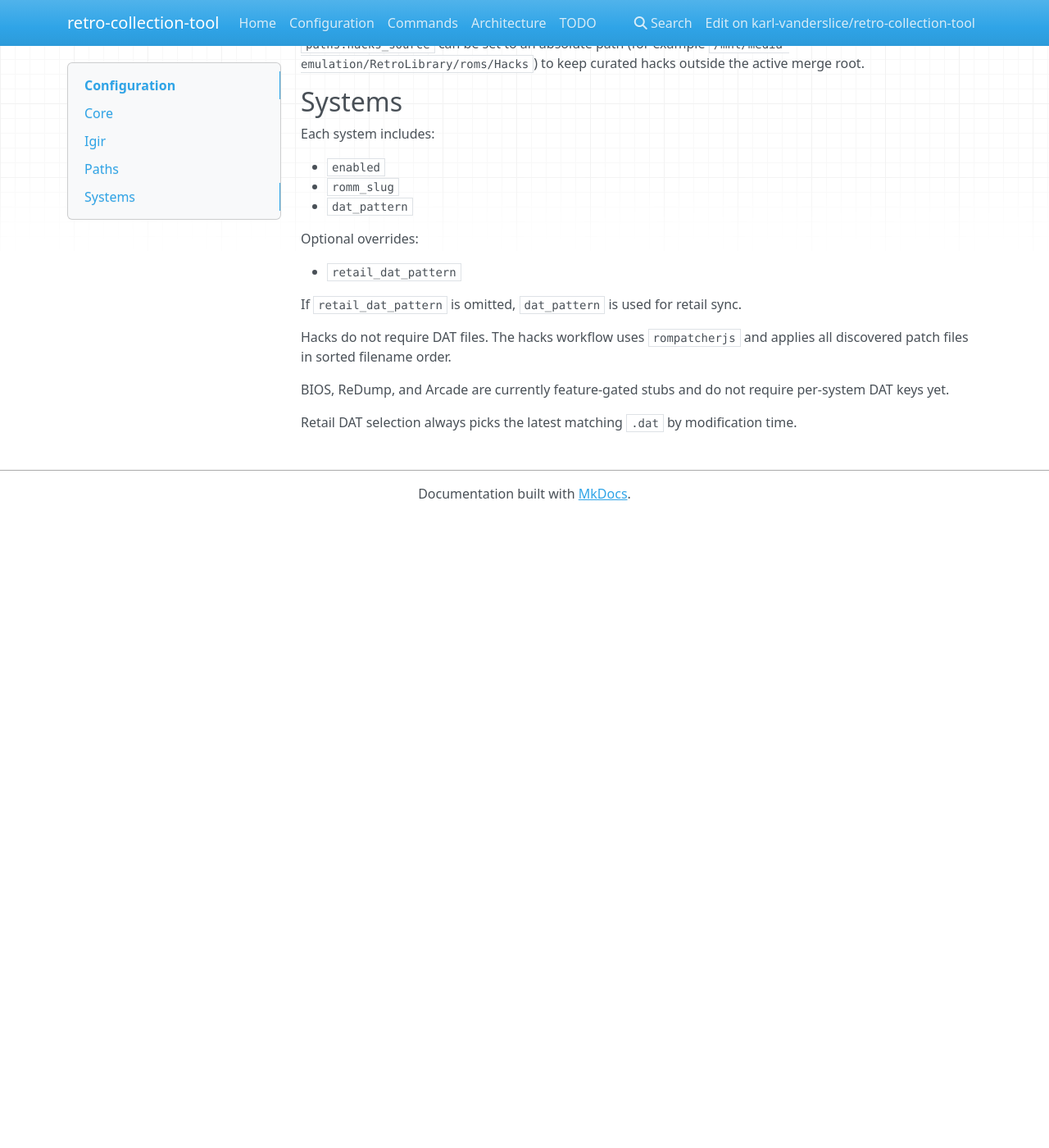
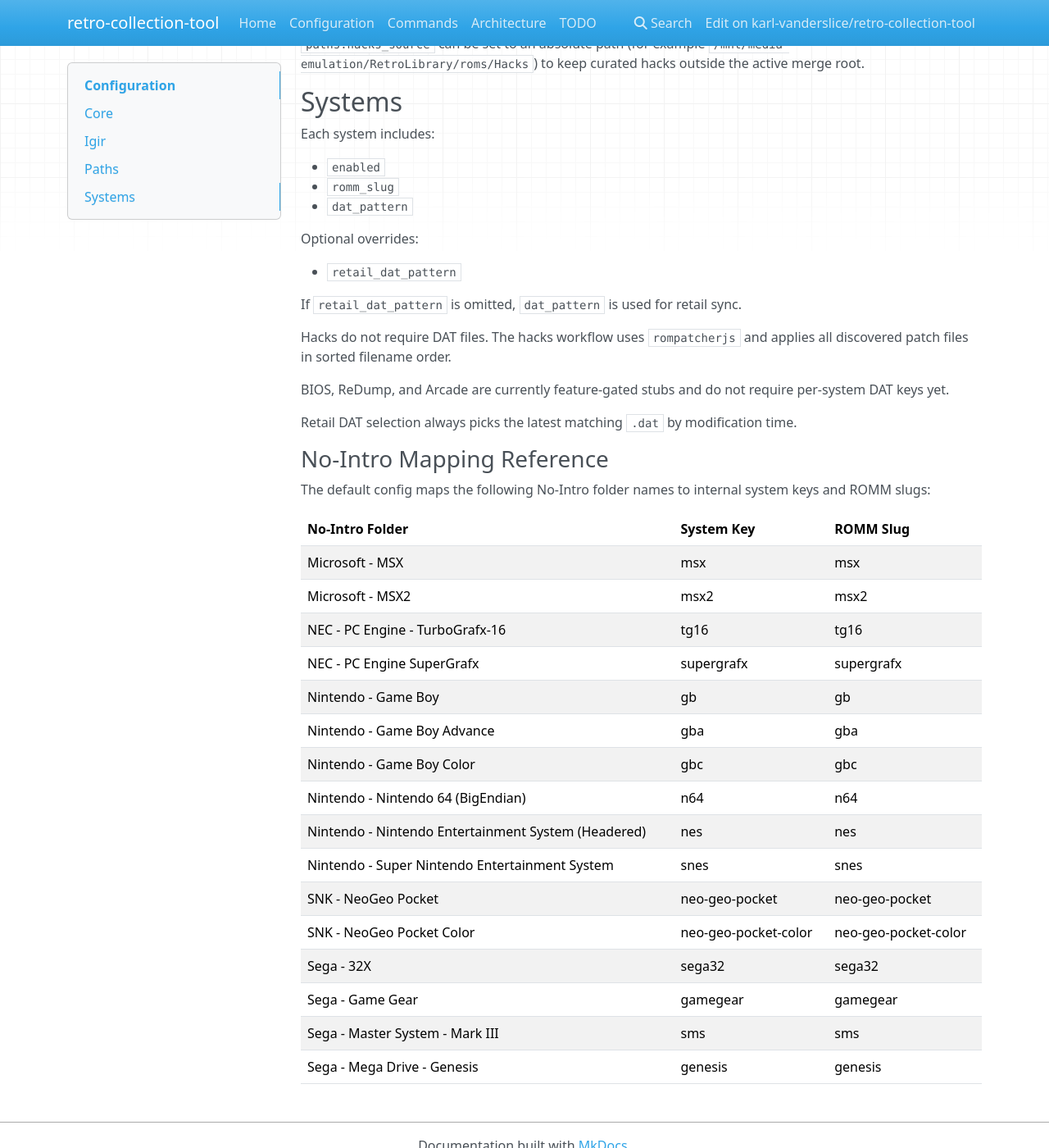
Before and after one commit to karl-vanderslice/retro-collection-tool, an MkDocs documentation site: the page built from docs/configuration.md, in a window 1280 px wide and 1400 px high, scrolled down 961 px. Shown: the whole window at 82% size. Built offline with MkDocs 1.6.1, drawn with Linux system fonts in a browser that asks for light colours; nearby versions of some CDN libraries; before the commit the page ends 1591 px from its top, so only the background shows below that.

Commit message:
feat(ci): add mkdocs gh-deploy and platform mapping docs

```diff
--- a/docs/configuration.md
+++ b/docs/configuration.md
@@ -58,3 +58,26 @@ Hacks do not require DAT files. The hacks workflow uses `rompatcherjs` and appli
 BIOS, ReDump, and Arcade are currently feature-gated stubs and do not require per-system DAT keys yet.
 
 Retail DAT selection always picks the latest matching `.dat` by modification time.
+
+### No-Intro Mapping Reference
+
+The default config maps the following No-Intro folder names to internal system keys and ROMM slugs:
+
+| No-Intro Folder                                     | System Key           | ROMM Slug            |
+| --------------------------------------------------- | -------------------- | -------------------- |
+| Microsoft - MSX                                     | msx                  | msx                  |
+| Microsoft - MSX2                                    | msx2                 | msx2                 |
+| NEC - PC Engine - TurboGrafx-16                     | tg16                 | tg16                 |
+| NEC - PC Engine SuperGrafx                          | supergrafx           | supergrafx           |
+| Nintendo - Game Boy                                 | gb                   | gb                   |
+| Nintendo - Game Boy Advance                         | gba                  | gba                  |
+| Nintendo - Game Boy Color                           | gbc                  | gbc                  |
+| Nintendo - Nintendo 64 (BigEndian)                  | n64                  | n64                  |
+| Nintendo - Nintendo Entertainment System (Headered) | nes                  | nes                  |
+| Nintendo - Super Nintendo Entertainment System      | snes                 | snes                 |
+| SNK - NeoGeo Pocket                                 | neo-geo-pocket       | neo-geo-pocket       |
+| SNK - NeoGeo Pocket Color                           | neo-geo-pocket-color | neo-geo-pocket-color |
+| Sega - 32X                                          | sega32               | sega32               |
+| Sega - Game Gear                                    | gamegear             | gamegear             |
+| Sega - Master System - Mark III                     | sms                  | sms                  |
+| Sega - Mega Drive - Genesis                         | genesis              | genesis              |
```
Also changed, not shown: README.md (+4 -0 lines), 1 other file.
